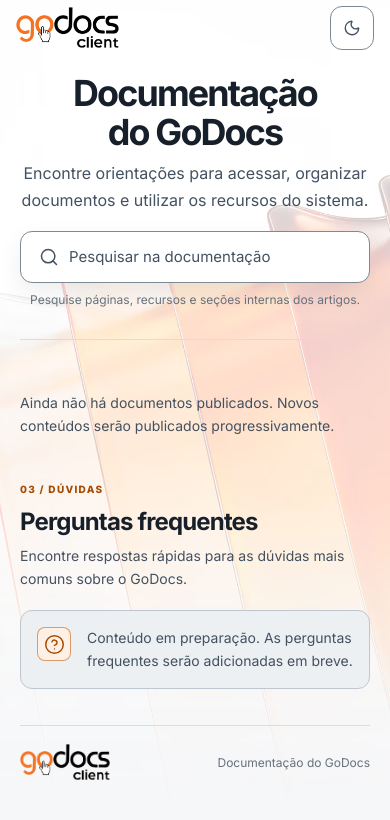
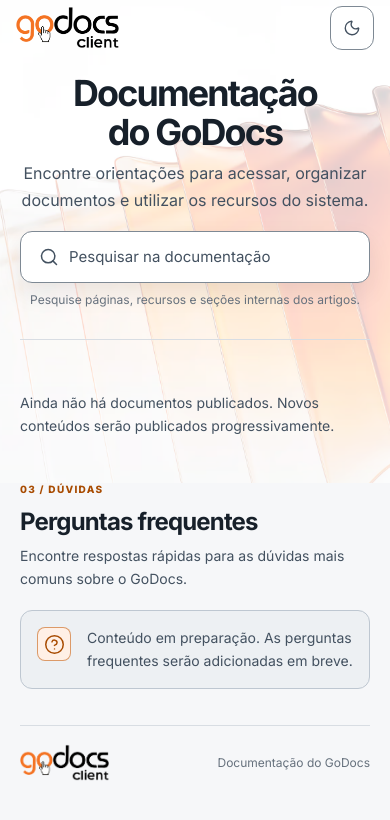
Before and after one commit to otaviomaiaaz/godocs-docs, a Next.js app: page / in a window 390 px wide. Shown: the top 820 px of the page. Built offline with nearby package versions, Linux system fonts and the light colour scheme.

Commit message:
Finaliza background responsivo e estabilidade das logos

```diff
--- a/app/globals.css
+++ b/app/globals.css
@@ -282,7 +282,7 @@ a {
 
 .brand-logo {
   display: block;
-  aspect-ratio: 818 / 326;
+  aspect-ratio: 212 / 88;
   background-image: url("/brand/godocs-logo-official-dark.svg");
   background-position: left center;
   background-repeat: no-repeat;
@@ -2926,14 +2926,14 @@ html[data-theme="light"] .docs-sidebar {
   -webkit-mask-image: linear-gradient(
     to bottom,
     #000 0,
-    #000 62%,
-    transparent 100%
+    #000 42%,
+    transparent 96%
   );
   mask-image: linear-gradient(
     to bottom,
     #000 0,
-    #000 62%,
-    transparent 100%
+    #000 42%,
+    transparent 96%
   );
   mask-repeat: no-repeat;
   mask-size: 100% 100%;
@@ -2945,6 +2945,18 @@ html[data-theme="light"] .home::before {
     url("/brand/backgrounds/background-godocs-white.avif") type("image/avif"),
     url("/brand/backgrounds/background-godocs-white.webp") type("image/webp")
   );
+}
+
+@media (min-width: 768px) and (max-width: 1279px) {
+  .home::before {
+    background-size: max(1200px, 100vw) auto;
+  }
+}
+
+@media (max-width: 767px) {
+  .home::before {
+    background-size: clamp(820px, 220vw, 980px) auto;
+  }
 }
 
 .home-hero {
--- a/tests/fixtures/godocs-logo-reference-manifest.json
+++ b/tests/fixtures/godocs-logo-reference-manifest.json
@@ -5,8 +5,8 @@
   },
   "headerLight": {
     "file": "public/brand/godocs-logo-official-light.png",
-    "sha256": "aa8ceec0622bdd69dd46991bb7c5104e6f93f7c995a029725941c561f66da37e",
+    "sha256": "4512869c5f7bd8b2f03c0b770988f58909d86c5039854b7703f65e13b8e47d4b",
     "width": 818,
-    "height": 326
+    "height": 340
   }
 }
```
Also changed, not shown: public/brand/godocs-logo-official-light.png, 1 other file (tests, documents, lock files or other folders).
